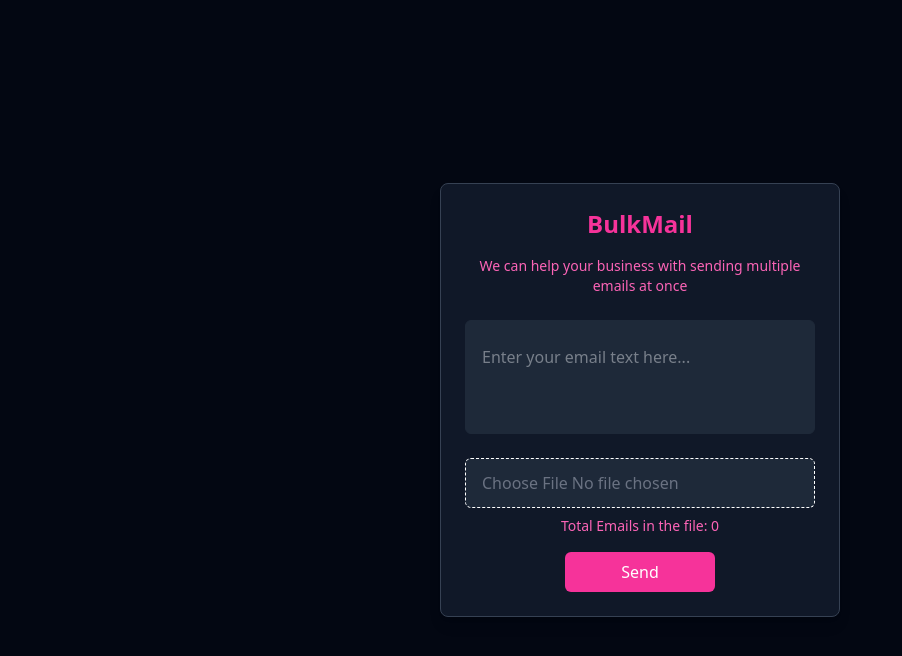
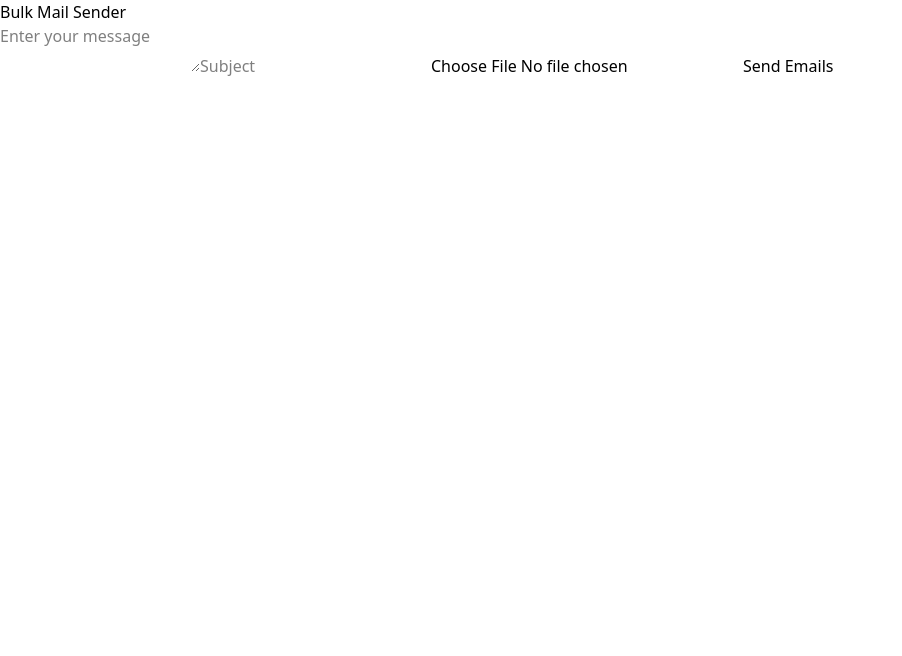
Before and after one commit to Kavya010emc/bulkmail-kavya, a React (Vite) app: page / in a window 1280 px wide. Shown: the top 656 px of the page, without its empty margins (0-902 px from the left). Built offline with nearby package versions, Linux system fonts and the light colour scheme.

Commit message:
Update App.jsx

```diff
--- a/src/App.jsx
+++ b/src/App.jsx
@@ -1,120 +1,82 @@
 import { useState } from "react";
 import axios from "axios";
-import * as XLSX from "xlsx";
 
 function App() {
-  const [msg, setmsg] = useState("");
-  const [emails, setEmails] = useState([]);
+  const [msg, setmsg] = useState('');
+  const [sub, setsub] = useState('');
+  const [emailList, setemailList] = useState([]);
   const [status, setstatus] = useState(false);
-  const [sentEmails, setSentEmails] = useState(0);
+  const [showsuccess, setshowsuccess] = useState(false);
 
-  // ✅ Handle Text Area
-  function handlemsg(e) {
-    setmsg(e.target.value);
-  }
+  const handleFile = (event) => {
+    const file = event.target.files[0];
+    const reader = new FileReader();
 
-  // ✅ Handle File Upload
-  function handleFile(event) {
-    const file = event.target.files[0];
-
-    const reader = new FileReader();
-    reader.onload = function (e) {
-      const data = e.target.result;
-      const workbook = XLSX.read(data, { type: "binary" });
-
-      // ✅ Extract First Sheet
-      const sheetName = workbook.SheetNames[0];
-      const sheet = workbook.Sheets[sheetName];
-
-      // ✅ Convert Sheet To JSON
-      const emails = XLSX.utils.sheet_to_json(sheet, { header: 1 });
-
-      // ✅ Extract Emails Only
-      const emailList = emails.flat().filter(email => email.includes("@"));
-      console.log(emailList);
-
-      // ✅ Set Emails State
-      setEmails(emailList);
+    reader.onload = (e) => {
+      const text = e.target.result;
+      const emails = text.split('\n').filter(email => email.includes("@"));
+      setemailList(emails);
     };
 
-    reader.readAsBinaryString(file);
-  }
+    reader.readAsText(file);
+  };
 
-  // ✅ Send Bulk Emails
-  async function send() {
-    if (emails.length === 0) {
-      alert("No emails found! Please upload a valid file.");
+  const send = () => {
+    if (msg.trim() === '' || sub.trim() === '') {
+      alert('Please fill all the fields');
       return;
     }
 
     setstatus(true);
 
-    // ✅ Loop through emails and send one by one
-    for (let i = 0; i < emails.length; i++) {
-      await axios.post(
-        'https://bulkmail-backend-kavya-r5crmd6pv-kavyas-projects-fffd4e21.vercel.app/sendmail',
-        { email: emails[i], msg },
-        {
-          headers: { "Content-Type": "application/json" },
-          withCredentials: true
+    axios.post('https://bulkmail-backend-kavya.vercel.app/mail', {
+      msg: msg,
+      sub: sub,
+      emailList: emailList
+    })
+    .then((response) => {
+      if (response.data === true) {
+        setshowsuccess(true);
+        alert("✅ Emails sent successfully!");
+      } else {
+        alert("❌ Failed to send emails.");
       }
-      )
-      .then(() => setSentEmails(i + 1))
-      .catch(err => console.error("Failed to send:", err));
-    }
+      setstatus(false);
+    })
+    .catch((error) => {
+      console.error("Error:", error);
+      alert("❌ Failed to send emails.");
+      setstatus(false);
+    });
 
-    alert("✅ All emails sent successfully!");
-    setstatus(false);
+    setmsg('');
+    setsub('');
+    setemailList([]);
   }
 
   return (
-    <>
-      <div className="min-h-screen bg-gray-950 flex justify-center items-center">
-        <div className="bg-gray-900 border border-gray-700 rounded-lg shadow-lg p-6 w-[400px] h-fit">
-          <h1 className="text-2xl text-pink-500 font-bold text-center mb-4">
-            BulkMail
-          </h1>
-          <p className="text-center font-medium text-pink-400 text-sm">
-            We can help your business with sending multiple emails at once
-          </p>
-          <br />
-
-          {/* Email Textarea */}
-          <div className="bg-gray-800 items-center border border-gray-800 rounded-md flex p-4">
+    <div className="App">
+      <h1>Bulk Mail Sender</h1>
       <textarea
-              onChange={handlemsg}
         value={msg}
-              className="w-full h-20 py-2 text-gray-300 bg-gray-800 border-none outline-none resize-none"
-              placeholder="Enter your email text here..."
+        onChange={(e) => setmsg(e.target.value)}
+        placeholder="Enter your message"
       />
-          </div>
-          <br />
-
-          {/* File Upload */}
-          <div>
+      <input
+        type="text"
+        value={sub}
+        onChange={(e) => setsub(e.target.value)}
+        placeholder="Subject"
+      />
       <input
         type="file"
         onChange={handleFile}
-              className="border-white border bg-gray-800 text-gray-500 border-dashed py-3 px-4 w-full rounded-md"
       />
+      <button onClick={send}>
+        {status ? "Sending..." : "Send Emails"}
+      </button>
+      {showsuccess && <p>✅ Emails sent successfully!</p>}
     </div>
-
-          <p className="text-center font-medium text-pink-400 mt-2 text-sm">
-            Total Emails in the file: {emails.length}
-          </p>
-
-          {/* ✅ Centering the Button */}
-          <div className="flex justify-center mt-4">
-            <button
-              onClick={send}
-              className="bg-pink-500 text-white p-2 font-medium rounded-md w-[150px] hover:bg-pink-600 transition-all duration-200"
-            >
-              {status ? "Sending..." : "Send"}
-            </button>
-          </div>
-        </div>
-      </div>
-    </>
   );
 }
 
```
Lines whose indentation alone changed are shown as unchanged.
